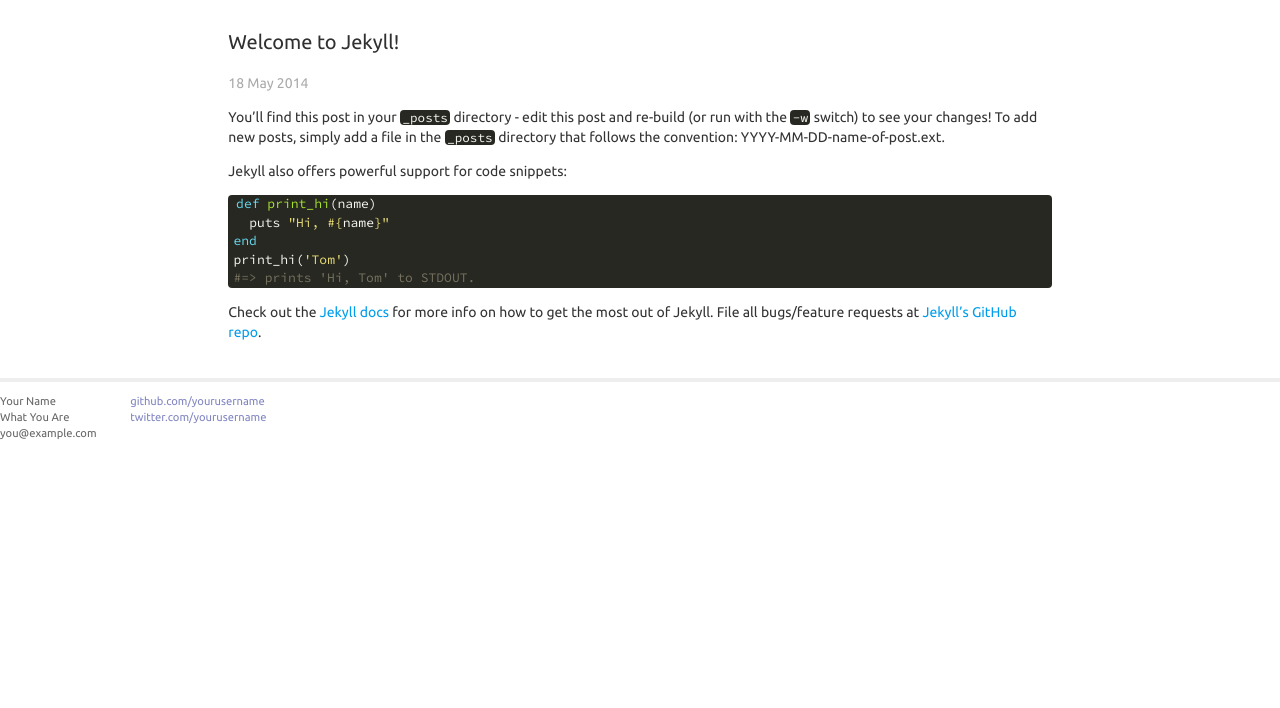
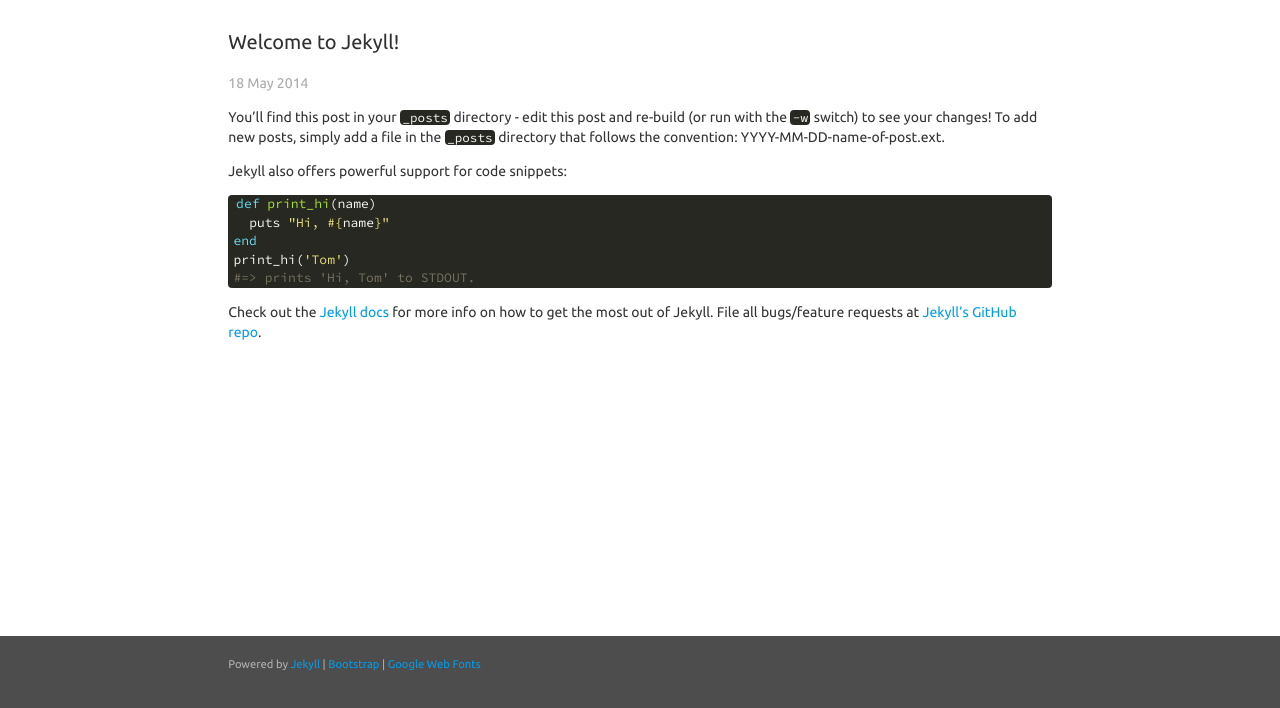
Before and after one commit to ybh6336/ybh6336.github.io, a plain HTML site: page index.html in a window 1280 px wide. Shown: the part 64-772 px from the top of the page. Drawn offline with Linux system fonts and the light colour scheme.

Commit message:
Added footer

```diff
--- a/css/main.css
+++ b/css/main.css
@@ -28,6 +28,9 @@
   color: #0011ec;
   text-decoration: none;
 }
+a:focus {
+  text-decoration: none;
+}
 h1 > a {
   color: #303030;
 }
@@ -52,7 +55,6 @@
 
 .posts span {
   color: #aaa;
-  /*font-family: Monaco, "Courier New", monospace;*/
   font-size: 80%;
 }
 
@@ -101,20 +103,18 @@
 }
 
 .footer {
+  position: relative;
+  margin-top: -100px; /* negative value of footer height */
+  height: 100px;
+  clear: both;
+  padding-top: 20px;
   font-size: 80%;
-  color: #666;
-  border-top: 4px solid #eee;
-  margin-top: 2em;
-  overflow: hidden;
+  background-color: #4D4D4D;
+  color: #B2B2B2;
 }
 
-.footer .contact {
-  float: left;
-  margin-right: 3em;
-}
-
-.footer .contact a {
-  color: #8085C1;
+.footer a:hover {
+  color: #FFFFFF;
 }
 
 .footer .rss {
@@ -178,6 +178,10 @@
   font-family: 'Ubuntu';
 }
 
+.container-fluid {
+    height: 100%;
+}
+
 .navbar-default {
   background-color: #ffffff;
   border-color: #ffffff;
@@ -217,7 +221,6 @@
     overflow-x: hidden;
     overflow-y: auto; /* Scrollable contents if viewport is shorter than content. */
     background-color: #ffffff;
-    /*border-right: 1px solid #eee;*/
   }
 }
 
@@ -234,10 +237,4 @@
 }
 .nav-sidebar > .active > a {
   color: #0011ec;
-  /*background-color: #428bca;*/
 }
-.nav > li > a:hover, .nav > li > a:focus {
-  /*color: #0011ec;*/
-  text-decoration: underline;
-  background-color: #ffffff;
-}
--- a/index.html
+++ b/index.html
@@ -87,18 +87,11 @@
     </div>
 
     <div class="footer">
-    <div class="contact">
-        <p>
-            Your Name<br />
-            What You Are<br />
-            you@example.com
-        </p>
-    </div>
-    <div class="contact">
-        <p>
-            <a href="https://github.com/yourusername">github.com/yourusername</a><br />
-            <a href="https://twitter.com/yourusername">twitter.com/yourusername</a><br />
-        </p>
+    <div class="col-sm-8 col-sm-offset-2">
+    Powered by
+    <a href="http://jekyllrb.com/">Jekyll</a> |
+    <a href="http://getbootstrap.com/">Bootstrap</a> |
+    <a href="https://www.google.com/fonts">Google Web Fonts</a>
     </div>
 </div>
 
```
Also changed, not shown: jekyll/update/2014/05/18/welcome-to-jekyll/index.html (+5 -12 lines).
